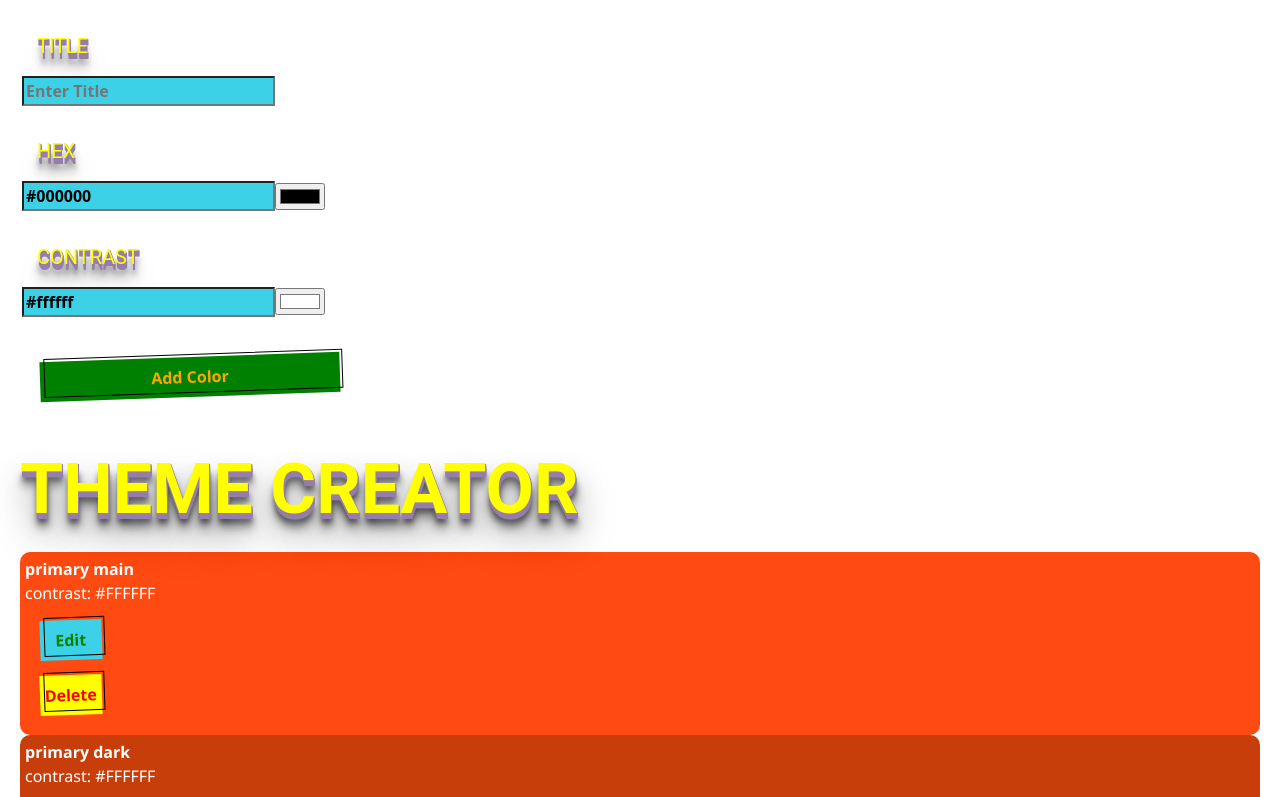
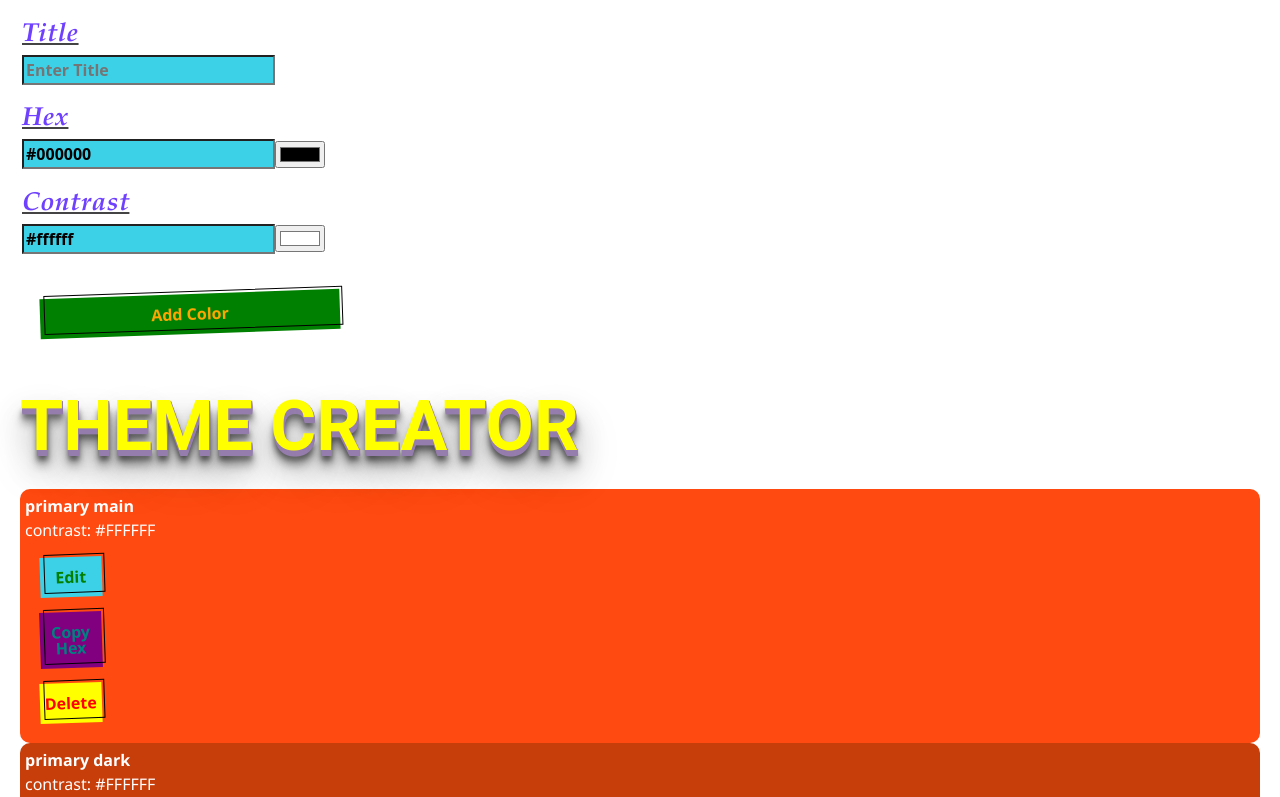
Before and after one commit to JohannMerck/recap-4, a React (Vite) app: page / in a window 1280 px wide. Shown: the top 797 px of the page. Built offline with nearby package versions, Linux system fonts and the light colour scheme.

Commit message:
added Copy Button

```diff
--- a/src/Components/Buttons/StyledButton.js
+++ b/src/Components/Buttons/StyledButton.js
@@ -76,16 +76,16 @@ export const StyledInput = styled.input`
 `;
 
 export const StyledLabel = styled.label`
-  margin: 15px;
-  font-size: 20px;
-  font-weight: 400;
-  font-family: "Roboto", sans-serif;
-  color: yellow;
-  text-transform: uppercase;
-  text-shadow: 1px 1px 0px #957dad, 1px 2px 0px #957dad, 1px 3px 0px #957dad,
-    1px 4px 0px #957dad, 1px 5px 0px #957dad, 1px 6px 0px #957dad,
-    1px 10px 5px rgba(16, 16, 16, 0.5), 1px 15px 10px rgba(16, 16, 16, 0.4),
-    1px 20px 30px rgba(16, 16, 16, 0.3), 1px 25px 50px rgba(16, 16, 16, 0.2);
+  font-family: "Palatino Linotype", "Book Antiqua", Palatino, serif;
+  font-size: 26px;
+  letter-spacing: 0.4px;
+  word-spacing: -1.6px;
+  color: #6f40ff;
+  font-weight: 700;
+  text-decoration: underline solid rgb(68, 68, 68);
+  font-style: italic;
+  font-variant: normal;
+  text-transform: none;
 `;
 
 export const StyledAddButton = styled(StyledButton)`
@@ -94,3 +94,13 @@ export const StyledAddButton = styled(StyledButton)`
   width: 150%;
   margin: 30px;
 `;
+
+export const StyledCopyButton = styled(StyledButton)`
+  background-color: purple;
+  color: teal;
+`;
+
+export const StyledCopiedButton = styled(StyledButton)`
+  background-color: green;
+  color: orange;
+`;
--- a/src/Components/Color/Color.jsx
+++ b/src/Components/Color/Color.jsx
@@ -2,6 +2,7 @@ import { useState } from "react";
 import "./Color.css";
 import { StyledButton } from "../Buttons/StyledButton";
 import { StyledDeleteButton } from "../Buttons/StyledButton";
+import { CopyToClipboard } from "../CopyToClipboard/CopyToClipBoard";
 
 export default function Color({ color, id, onDelete, onEdit }) {
   const [isDelete, setIsDelete] = useState(false);
@@ -83,6 +84,7 @@ export default function Color({ color, id, onDelete, onEdit }) {
           <StyledButton onClick={handleEdit}>Edit</StyledButton>
         </>
       )}
+      <CopyToClipboard color={color} />
 
       {isDelete ? (
         <div>
--- /dev/null
+++ b/src/Components/CopyToClipboard/CopyToClipBoard.jsx
@@ -0,0 +1,28 @@
+import { useState } from "react";
+import { StyledCopiedButton, StyledCopyButton } from "../Buttons/StyledButton";
+
+export function CopyToClipboard({ color }) {
+  const [isCopied, setIsCopied] = useState(false);
+
+  async function handleCopyToClipboard(copiedColor) {
+    try {
+      await navigator.clipboard.writeText(copiedColor);
+      setIsCopied(true);
+      setTimeout(() => setIsCopied(false), 1500);
+    } catch (error) {
+      console.error(error.message);
+    }
+  }
+
+  return !isCopied ? (
+    <StyledCopyButton
+      onClick={() => {
+        handleCopyToClipboard(color.hex);
+      }}
+    >
+      Copy Hex
+    </StyledCopyButton>
+  ) : (
+    <StyledCopiedButton>Successfully Copied</StyledCopiedButton>
+  );
+}
```
Also changed, not shown: 1 other file (tests, documents, lock files or other folders).
